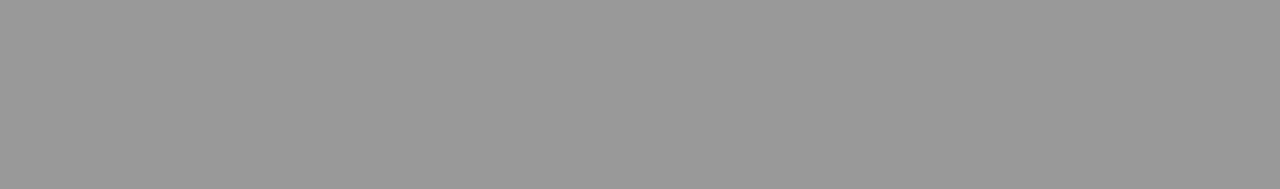
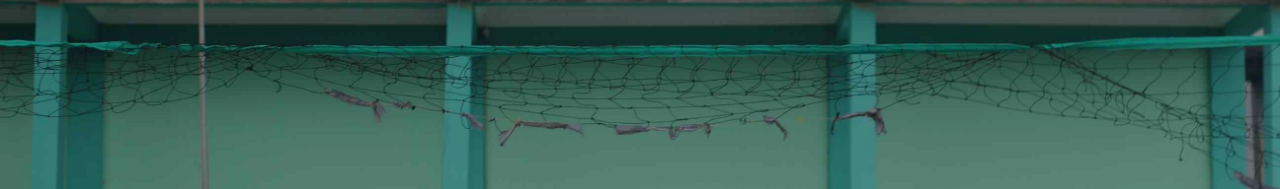
Before and after one commit to rulshrm/cbpkppkalitengah.github.io, a plain HTML site: page index.html in a window 1280 px wide. Shown: the top 189 px of the page. Drawn offline with nearby package versions, Linux system fonts and the light colour scheme.

Commit message:
Update index.html

```diff
--- a/index.html
+++ b/index.html
@@ -29,9 +29,9 @@
 		<div class="overlay"></div>
 
 		<div class="slides-container">
-		    <img src="img/slide1.jpeg" alt="">
-		    <img src="img/slide1.jpeg" alt="">
-		    <img src="img/slide1.jpeg" alt="">
+		    <img src="img/slide3.jpeg" alt="">
+		    <img src="img/slide3.jpeg" alt="">
+		    <img src="img/slide3.jpeg" alt="">
 		</div>
 
 		<div class="titleMessage">
```
